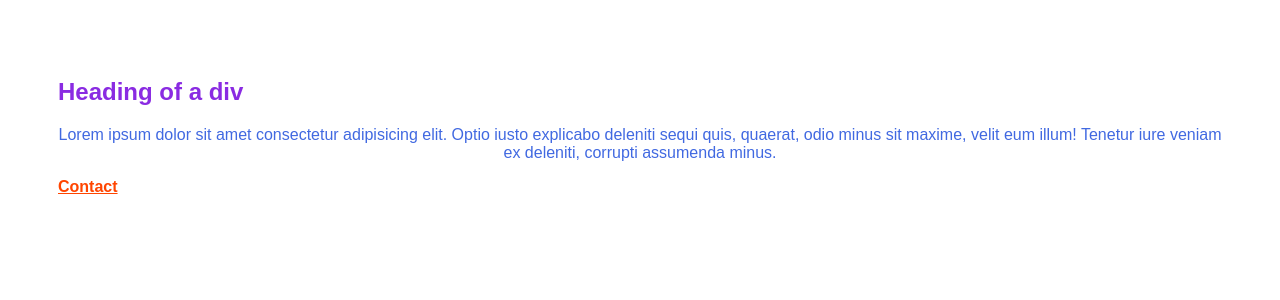
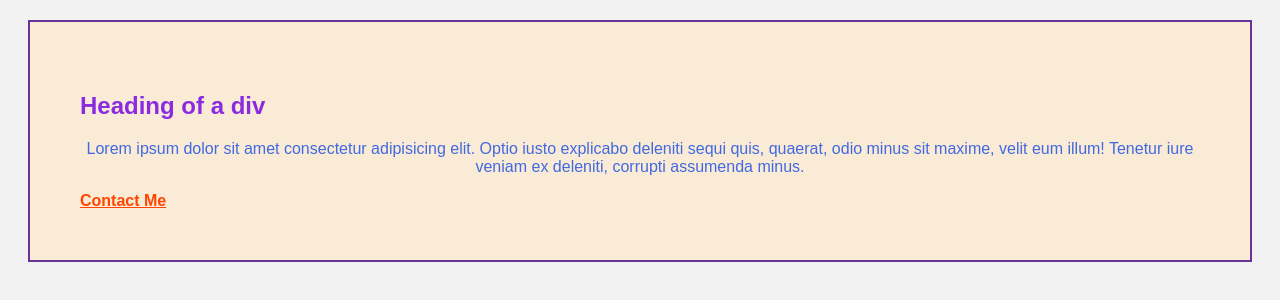
Before and after one commit to samantafluture/intro-web-dev-lasalle-w21, a plain HTML site: page 20220208/styling/index.html in a window 1280 px wide. Drawn offline with Linux system fonts and the light colour scheme.

Commit message:
create style file

```diff
--- a/20220208/styling/index.html
+++ b/20220208/styling/index.html
@@ -8,7 +8,7 @@
     <div class="main">
         <h2>Heading of a div</h2>
         <p>Lorem ipsum dolor sit amet consectetur adipisicing elit. Optio iusto explicabo deleniti sequi quis, quaerat, odio minus sit maxime, velit eum illum! Tenetur iure veniam ex deleniti, corrupti assumenda minus.</p>
-        <a href="#" id="contactLink">Contact</a>
+        <a href="#" id="contactLink">Contact Me</a>
     </div>
 </body>
 </html>
--- a/20220208/styling/style.css
+++ b/20220208/styling/style.css
@@ -5,6 +5,7 @@
 
 body {
 	font-family: Arial, Helvetica, sans-serif;
+    background-color: #f2f2f2;
 }
 
 h2 {
@@ -20,7 +21,10 @@ p {
 /* Use a dot (.) */
 
 .main {
+    background-color: antiquewhite;
 	padding: 50px;
+    border: 2px solid rebeccapurple;
+    margin: 20px;
 }
 
 /* Syntax to style an ID */
```
